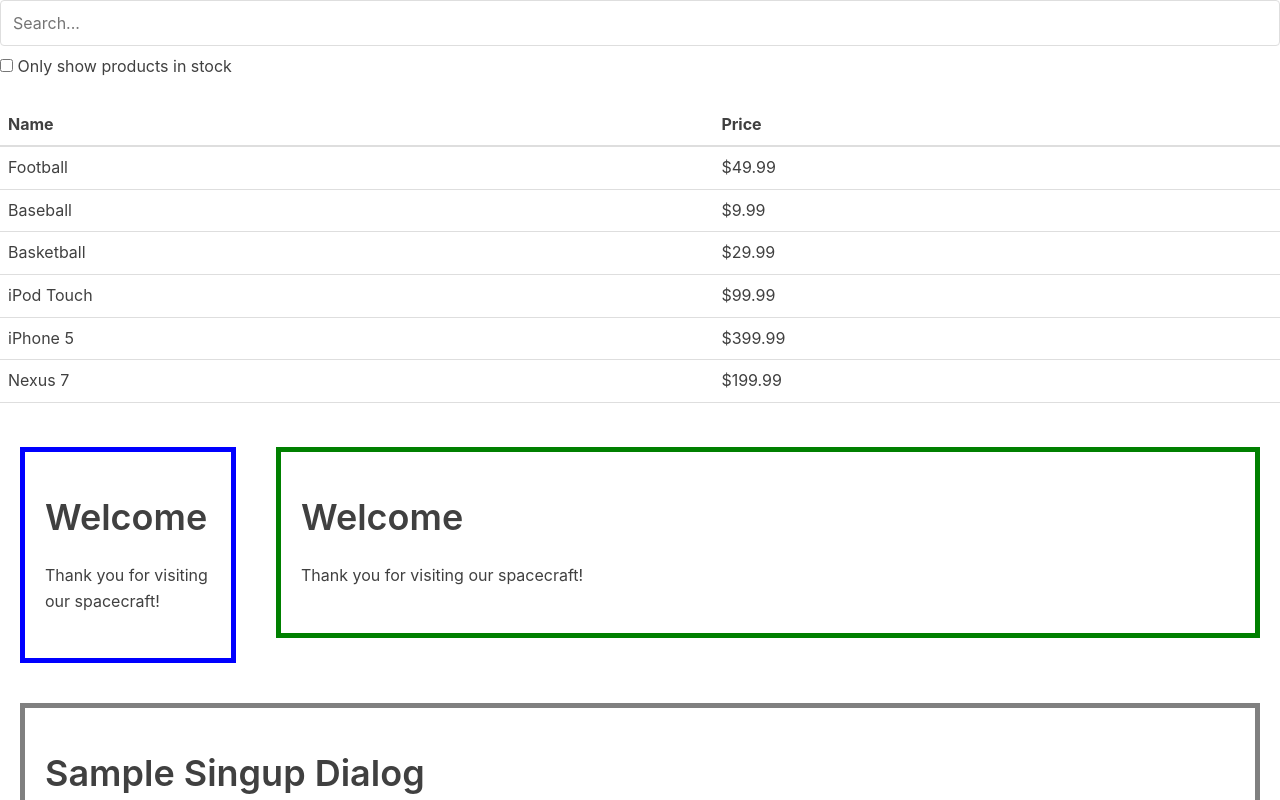
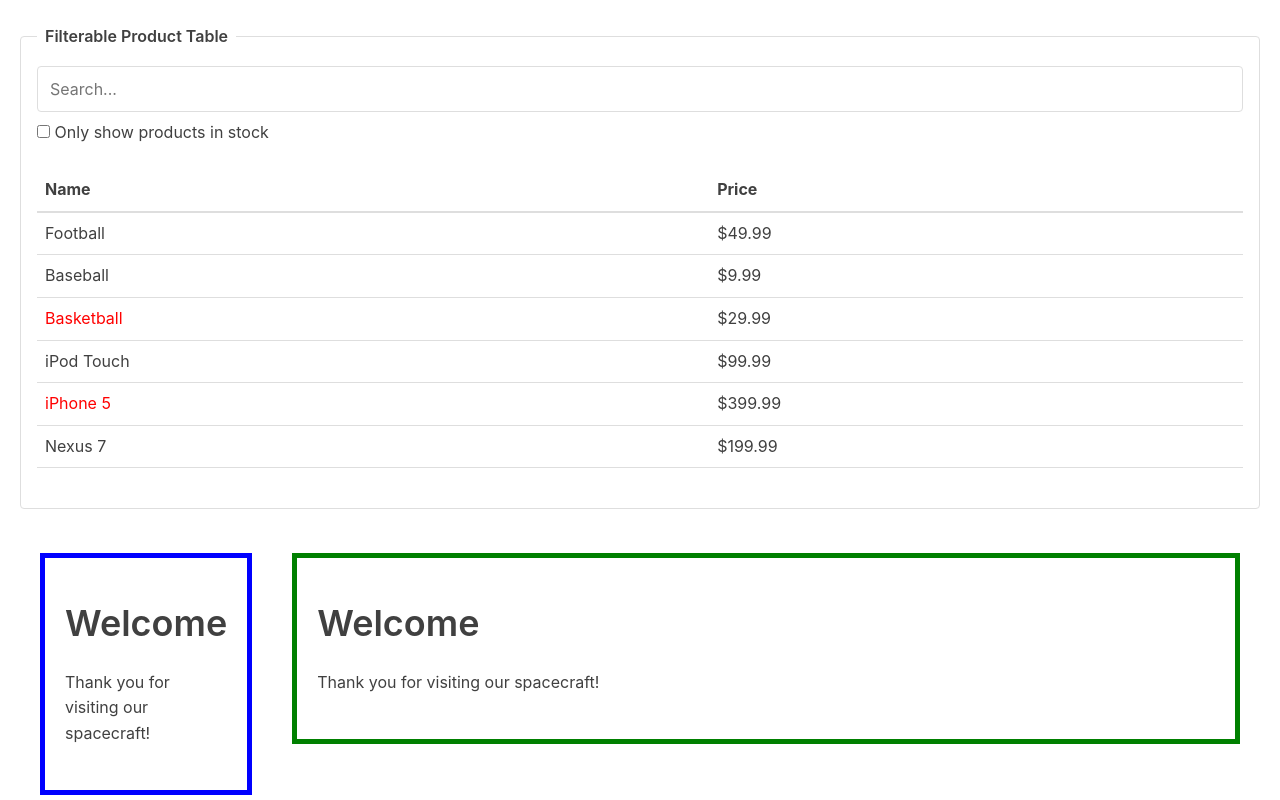
Before and after one commit to ravitejagGitHub/react-tutorial, a React (Create React App) app: page / in a window 1280 px wide. Shown: the top 800 px of the page. Built offline with nearby package versions, Linux system fonts and the light colour scheme.

Commit message:
Static Version: single responsible components

```diff
--- a/src/ThinkingInReact/FilterableProductTable.js
+++ b/src/ThinkingInReact/FilterableProductTable.js
@@ -1,32 +1,21 @@
 import { Component } from "react";
+
 import { products } from "./products";
+import { ProductTable } from "./ProductTable";
+import { SearchBar } from "./SearchBar";
 
 export class FilterableProductTable extends Component {
 	render() {
 		return (
-			<>
-				<form>
-					<input type="text" placeholder="Search..." />
-					<p>
-						<input type="checkbox" /> Only show products in stock
-					</p>
-				</form>
+			<fieldset>
+				<legend>Filterable Product Table</legend>
 
-				<table class="products">
-					<thead class="header">
-						<th class="header__column">Name</th>
-						<th class="header__column">Price</th>
-					</thead>
-					<tbody>
-						{products.map((p) => (
-							<tr>
-								<td>{p.name}</td>
-								<td>{p.price}</td>
-							</tr>
-						))}
-					</tbody>
-				</table>
-			</>
+				<SearchBar placeholder="Search...">
+					Only show products in stock
+				</SearchBar>
+
+				<ProductTable products={products}></ProductTable>
+			</fieldset>
 		);
 	}
 }
--- /dev/null
+++ b/src/ThinkingInReact/ProductHeader.js
@@ -0,0 +1,14 @@
+import { Component } from "react";
+
+export class ProductHeader extends Component {
+	render() {
+		const { headers } = this.props;
+		return (
+			<thead class="header">
+				{headers.map((header) => (
+					<th class="header__column">{header}</th>
+				))}
+			</thead>
+		);
+	}
+}
--- /dev/null
+++ b/src/ThinkingInReact/ProductRow.js
@@ -0,0 +1,19 @@
+import { Component } from "react";
+
+export class ProductRow extends Component {
+	render() {
+		const { product } = this.props;
+		const name = product.stocked ? (
+			product.name
+		) : (
+			<span style={{ color: "red" }}>{product.name}</span>
+		);
+
+		return (
+			<tr>
+				<td>{name}</td>
+				<td>{product.price}</td>
+			</tr>
+		);
+	}
+}
--- /dev/null
+++ b/src/ThinkingInReact/ProductTable.js
@@ -0,0 +1,19 @@
+import { Component } from "react";
+import { ProductHeader } from "./ProductHeader";
+import { ProductRow } from "./ProductRow";
+
+export class ProductTable extends Component {
+	render() {
+		const { products } = this.props;
+		return (
+			<table class="products">
+				<ProductHeader headers={["Name", "Price"]} />
+				<tbody>
+					{products.map((p) => (
+						<ProductRow product={p} />
+					))}
+				</tbody>
+			</table>
+		);
+	}
+}
--- /dev/null
+++ b/src/ThinkingInReact/SearchBar.js
@@ -0,0 +1,15 @@
+import { Component } from "react";
+
+export class SearchBar extends Component {
+	render() {
+		const { placeholder, children } = this.props;
+		return (
+			<form>
+				<input type="text" placeholder={placeholder} />
+				<p>
+					<input type="checkbox" /> {children}
+				</p>
+			</form>
+		);
+	}
+}
--- a/src/index.css
+++ b/src/index.css
@@ -33,7 +33,7 @@
  * Remove the margin in all browsers.
  */
 body {
-  margin: 0;
+  margin: 0 20px;
 }
 
 /**
```
